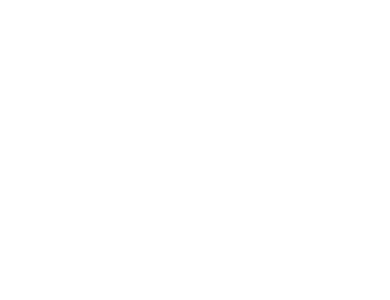
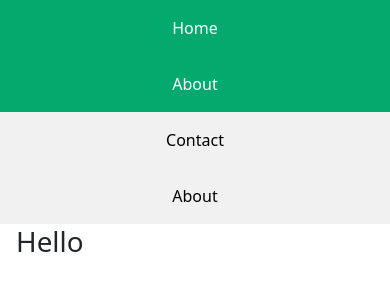
Before and after one commit to dannauu/carlisle-overhead-doors, a React (Create React App) app: page /About in a window 390 px wide. Shown: the top 300 px of the page. Built offline with nearby package versions, Linux system fonts and the light colour scheme.

Commit message:
initial commit

```diff
--- a/package.json
+++ b/package.json
@@ -8,6 +8,7 @@
     "@testing-library/user-event": "^12.8.3",
     "react": "^17.0.2",
     "react-dom": "^17.0.2",
+    "react-router-dom": "^5.3.0",
     "react-scripts": "4.0.3",
     "web-vitals": "^1.1.2"
   },
--- a/src/App.css
+++ b/src/App.css
@@ -0,0 +1,56 @@
+/* The side navigation menu */
+.sidebar {
+    margin: 0;
+    padding: 0;
+    width: 200px;
+    background-color: #f1f1f1;
+    position: fixed;
+    height: 100%;
+    overflow: auto;
+  }
+
+  /* Sidebar links */
+  .sidebar a {
+    display: block;
+    color: black;
+    padding: 16px;
+    text-decoration: none;
+  }
+
+  /* Active/current link */
+  .sidebar a.active {
+    background-color: #04AA6D;
+    color: white;
+  }
+
+  /* Links on mouse-over */
+  .sidebar a:hover:not(.active) {
+    background-color: #555;
+    color: white;
+  }
+
+  /* Page content. The value of the margin-left property should match the value of the sidebar's width property */
+  div.content {
+    margin-left: 200px;
+    padding: 1px 16px;
+    height: 1000px;
+  }
+
+  /* On screens that are less than 700px wide, make the sidebar into a topbar */
+  @media screen and (max-width: 700px) {
+    .sidebar {
+      width: 100%;
+      height: auto;
+      position: relative;
+    }
+    .sidebar a {float: left;}
+    div.content {margin-left: 0;}
+  }
+
+  /* On screens that are less than 400px, display the bar vertically, instead of horizontally */
+  @media screen and (max-width: 400px) {
+    .sidebar a {
+      text-align: center;
+      float: none;
+    }
+  }
--- /dev/null
+++ b/src/components/About.js
@@ -0,0 +1,11 @@
+import React from 'react'
+
+const About = () => {
+    return (
+        <div className='content'>
+            <h1>Hello</h1>
+        </div>
+    )
+}
+
+export default About
--- /dev/null
+++ b/src/components/Home.js
@@ -0,0 +1,11 @@
+import React from 'react'
+
+const Home = () => {
+    return (
+        <div>
+            <h1>Hello</h1>
+        </div>
+    )
+}
+
+export default Home
--- a/src/components/Navigation.js
+++ b/src/components/Navigation.js
@@ -1,10 +1,21 @@
 import React from 'react'
-
+import { Route, BrowserRouter as Router, Link, Switch } from "react-router-dom";
+import Home from './Home'
+import About from './About'
 const Navigation = () => {
     return (
-        <>
-
-        </>
+        <Router>
+            <div className="sidebar">
+                <Link className="active" to='/'>Home</Link>
+                <Link className="active" to='/About'>About</Link>
+                <a href="#contact">Contact</a>
+                <a href="#about">About</a>
+            </div>
+        <Switch>
+            <Route path="/" exact component={Home} />
+            <Route path="/About" exact component={About} />
+        </Switch>
+        </ Router>
     )
 }
 
```
Also changed, not shown: 1 other file (tests, documents, lock files or other folders).
